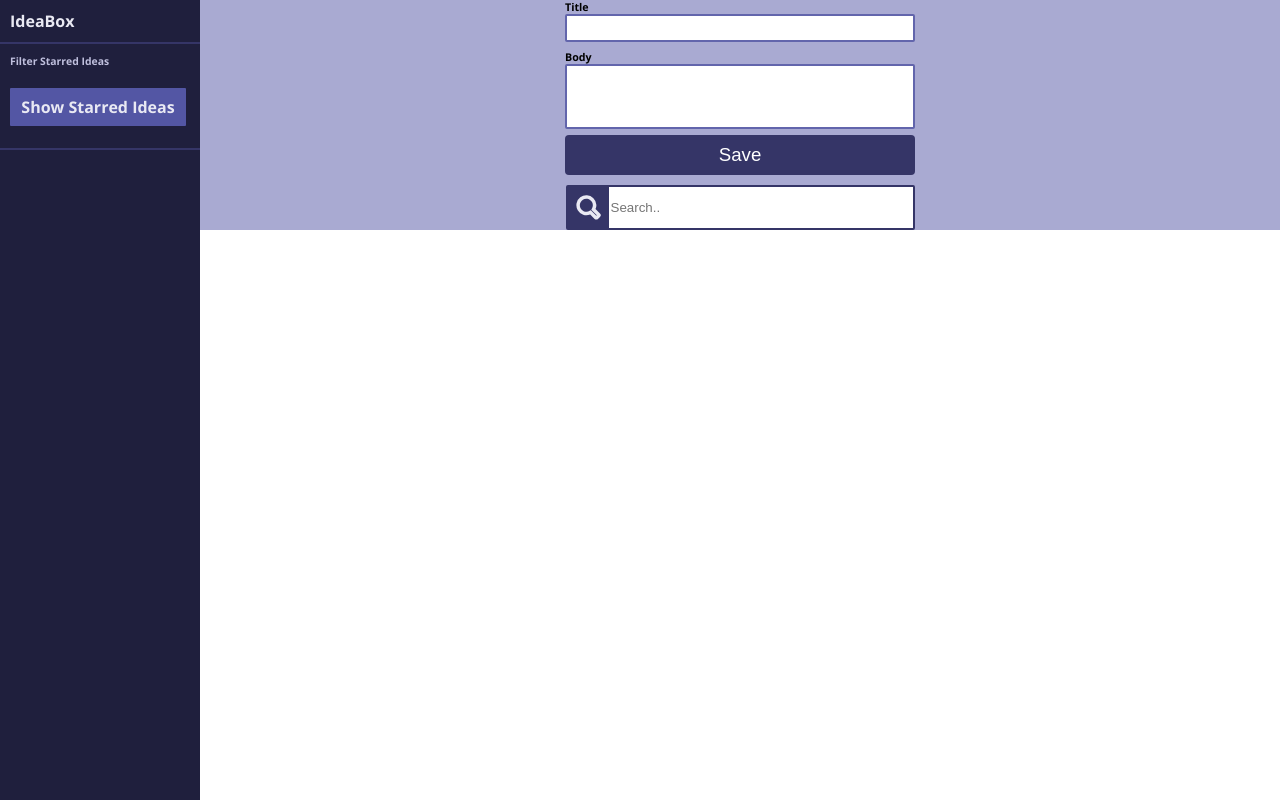
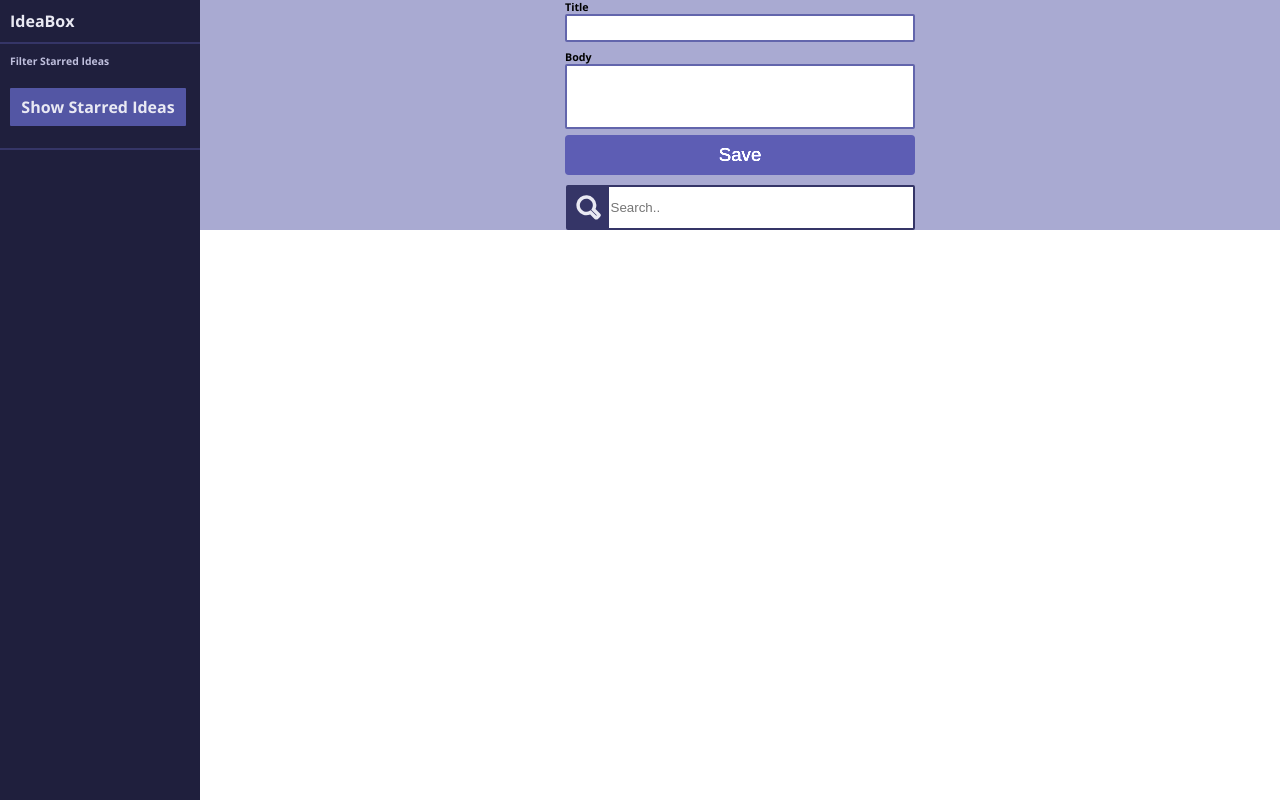
Before and after one commit to justincanthony/ideabox, a plain HTML site: page index.html in a window 1280 px wide. In both pictures the pointer is over the button "Save". Drawn offline with nearby package versions, Linux system fonts and the light colour scheme.

Commit message:
Add brightness on hover to save button

```diff
--- a/main.js
+++ b/main.js
@@ -46,6 +46,7 @@ function clearFields() {
 // render to
 function renderIdeaCard() {
   for (var i = 0; i < savedIdeas.length; i++)
+  // need to fix the loop, renders entire array on every new save click
   renderedIdeas.innerHTML += `<article class="idea-card">
     <div class="idea-card-header">
       <button class="unsaved-star">
--- a/styles.css
+++ b/styles.css
@@ -199,6 +199,12 @@ aside {
   width: 100%;
   height: 80%;
   border-style: none;
+  transition: all 0.5s ease
+}
+
+.save-btn:hover,
+.save-btn:focus {
+  filter: brightness(175%);
 }
 
 .search-box {
```
